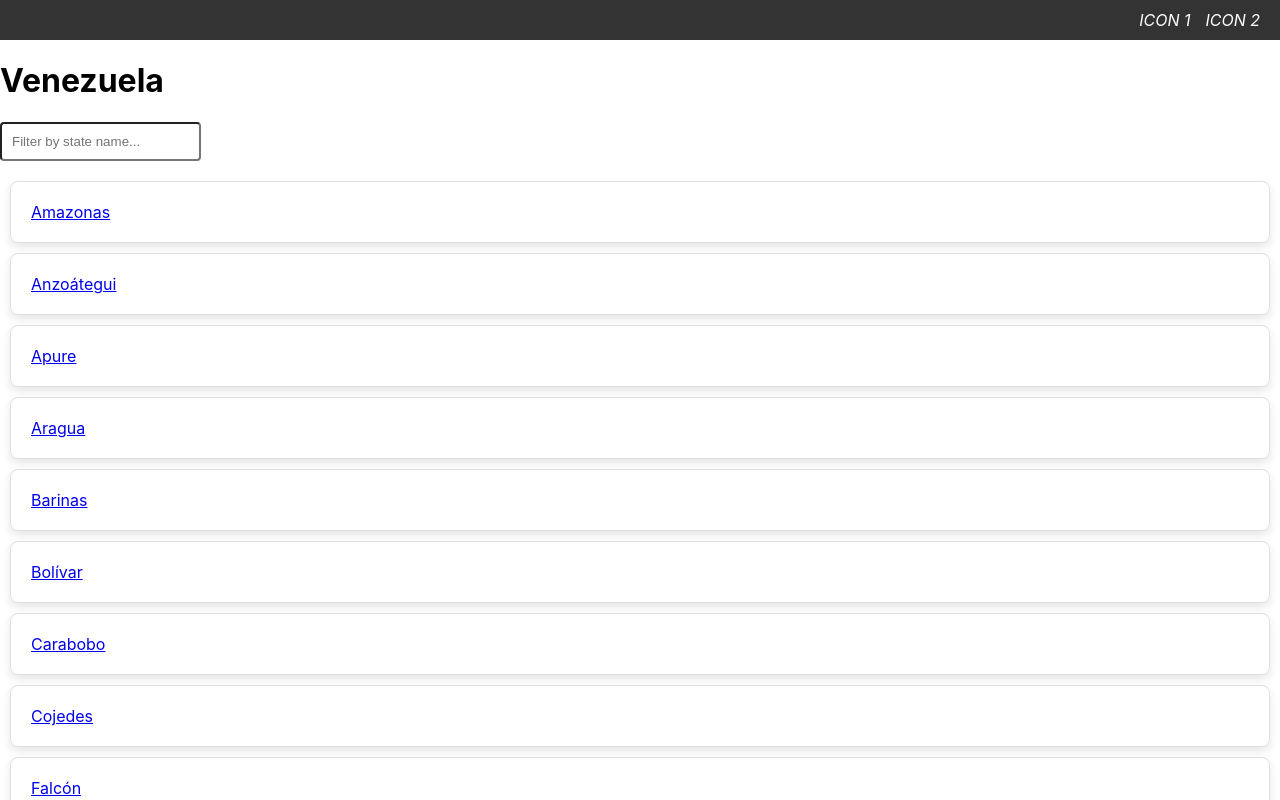
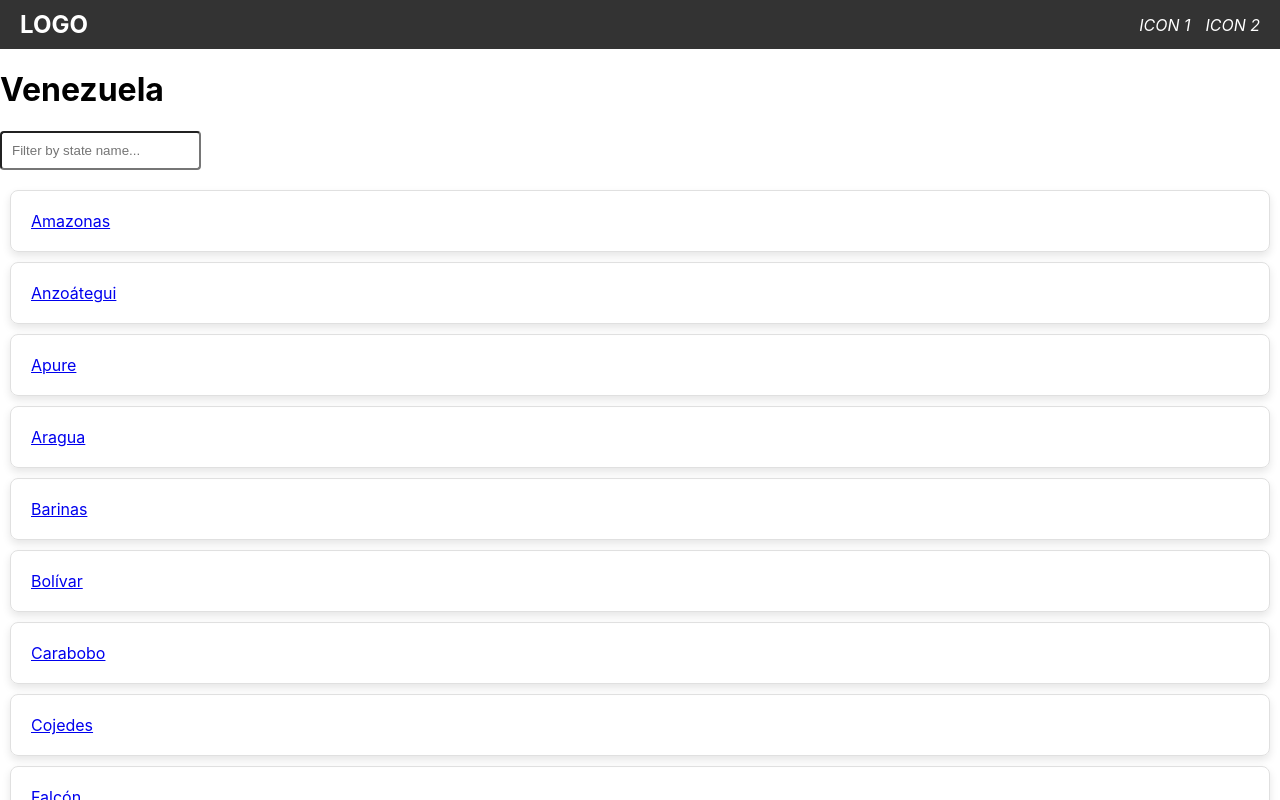
Before and after one commit to bohaz/air-quality-monitoring-app, a React (Create React App) app: page / in a window 1280 px wide. Shown: the top 800 px of the page. Built offline with nearby package versions, Linux system fonts and the light colour scheme.

Commit message:
Update index.js, details.js and navbar.js

```diff
--- a/src/components/Details.js
+++ b/src/components/Details.js
@@ -12,8 +12,6 @@ function Details() {
   useEffect(() => {
     dispatch(fetchAirData(stateName));
   }, [dispatch, stateName]);
-
-  console.log('Air Data:', airData); // Log the fetched air data
 
   if (airStatus === 'loading') {
     return <div>Loading...</div>;
--- a/src/components/Navbar.js
+++ b/src/components/Navbar.js
@@ -5,7 +5,7 @@ function Navbar() {
   return (
     <nav className="navbar">
       <div className="navbar-content">
-        <Link to="/" className="navbar-logo" />
+        <Link to="/" className="navbar-logo">LOGO</Link>
         <div className="navbar-icons">
           <i className="icon-name">ICON 1</i>
           <i className="icon-name">ICON 2</i>
--- a/src/index.js
+++ b/src/index.js
@@ -5,14 +5,11 @@ import { Provider } from 'react-redux';
 import App from './App';
 import { store } from './redux/store';
 
-const root = document.getElementById('root');
-const app = (
-  <Provider store={store}>
-    <React.StrictMode>
+const root = ReactDOM.createRoot(document.getElementById('root'));
+root.render(
+  <React.StrictMode>
+    <Provider store={store}>
       <App />
-    </React.StrictMode>
-  </Provider>
+    </Provider>
+  </React.StrictMode>,
 );
-
-const rootNode = ReactDOM.createRoot(root);
-rootNode.render(app);
```
